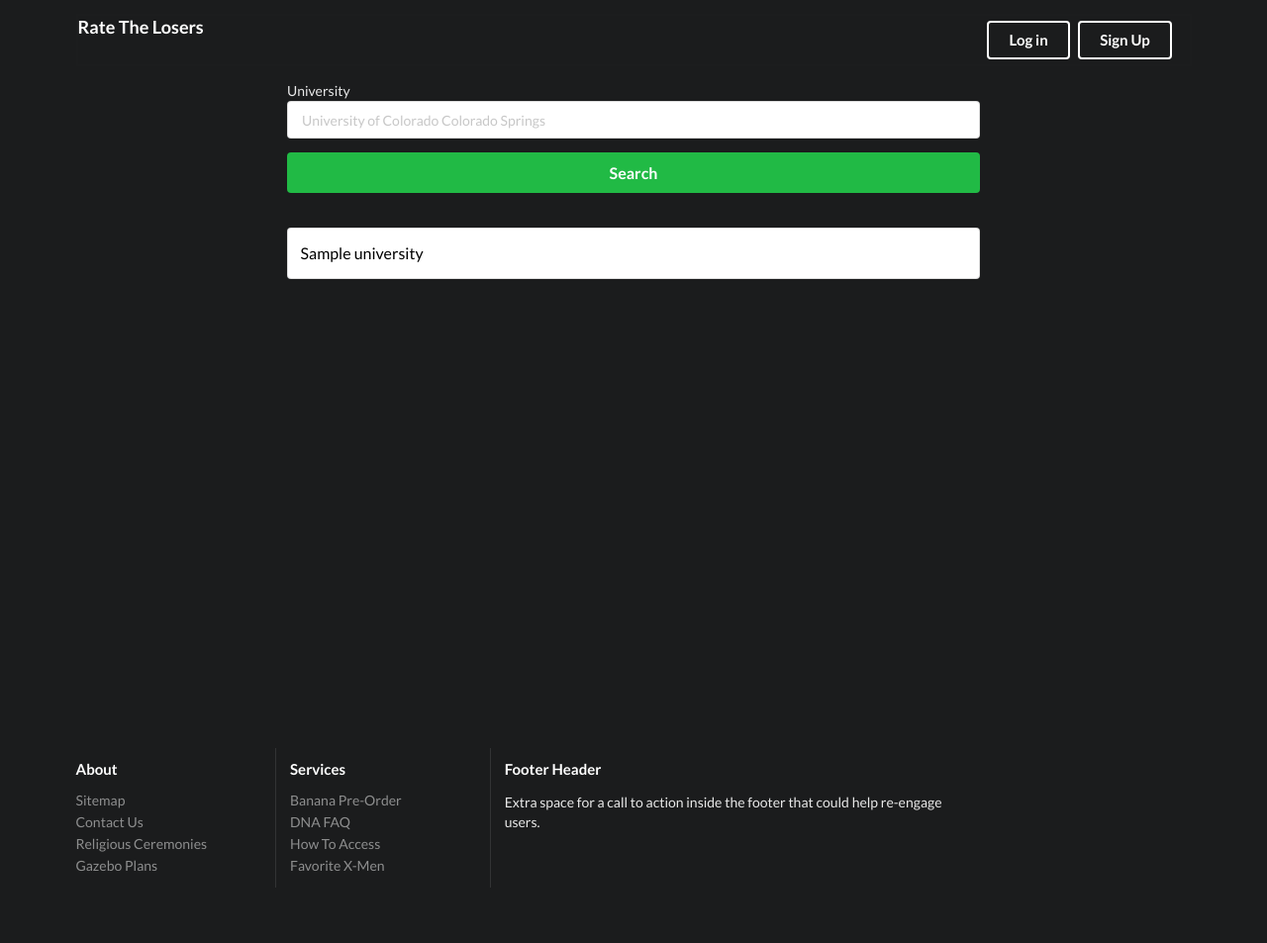
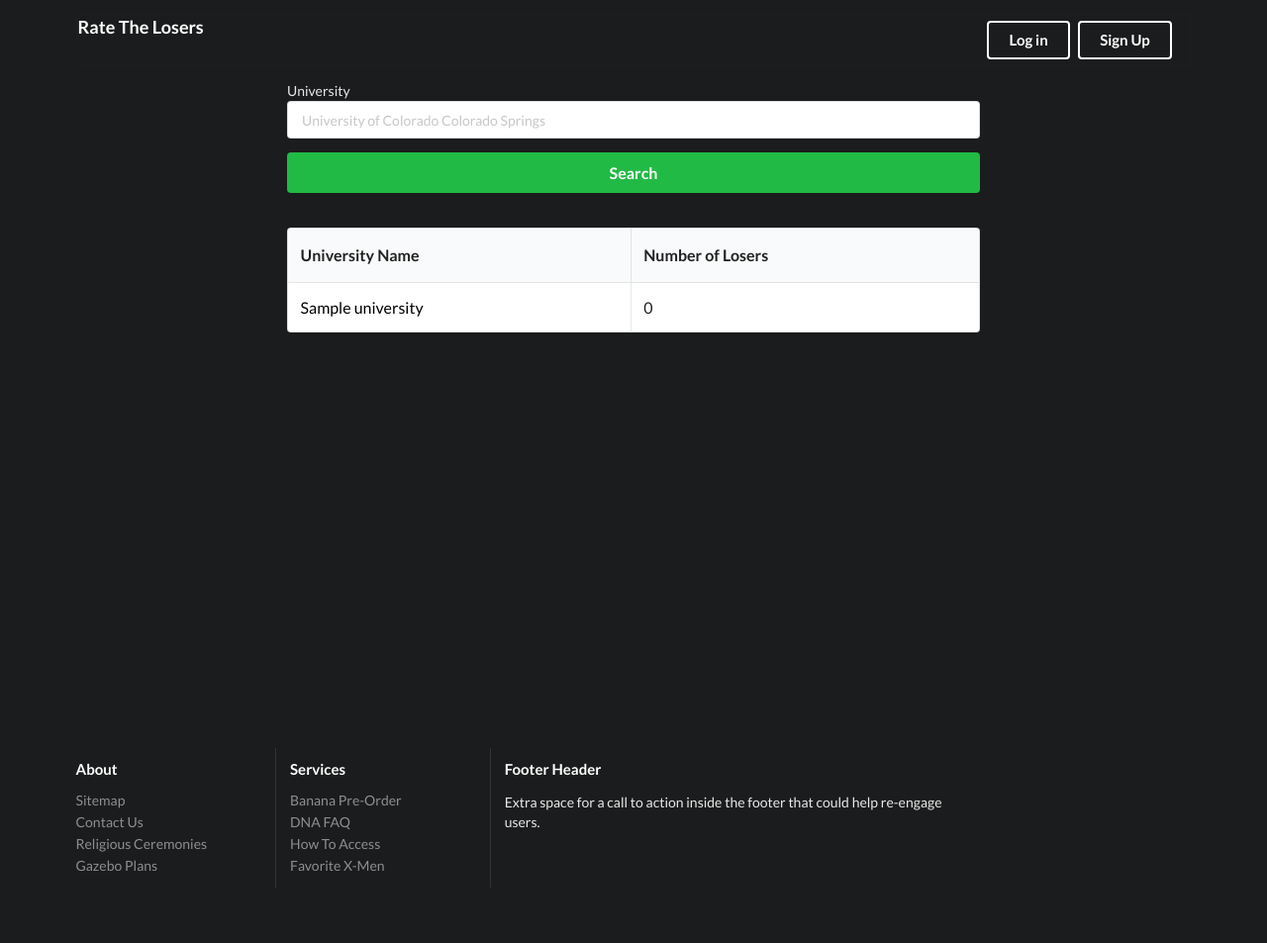
Before and after one commit to cameronwc/Database-Project, a PHP site: page /viewUniversities.php in a window 1280 px wide. Shown: the whole page at 99% size. Run offline with PHP 8.4, Linux system fonts and the light colour scheme; tables that the repository leaves empty or names only in its code hold one stand-in row (values such as "Sample post"); data that the repository does not hold is empty.

Commit message:
Number of Losers added to viewUniversities.php

```diff
--- a/viewUniversities.php
+++ b/viewUniversities.php
@@ -35,12 +35,18 @@ include("./partials/header.html");
         </div>
         <div class="ui text container">
             <table class="ui celled table">
+                <thead>
+                    <tr>
+                        <th>University Name</th>
+                        <th>Number of Losers</th>
+                    </tr>
+                </thead>
                 <tbody>
 
                     <?php
                     // Form database query
                     $q = $conn->real_escape_string($_POST['q']);
-                    $sql = "SELECT * FROM university WHERE name LIKE '%$q%' ORDER BY name";
+                    $sql = "SELECT COALESCE(COUNT(l.fName), 0) AS 'count', u.name AS 'name' FROM university u LEFT JOIN loser l ON u.name = l.university WHERE name LIKE '%$q%' GROUP BY u.name ORDER BY u.name";
 
                     $res = $conn->query($sql);
 
@@ -49,6 +55,7 @@ include("./partials/header.html");
                         while ($row = $res->fetch_assoc()) {
                             echo "<tr>
                                     <td class='click' data-label='Name'><a href='getLosers.php?university=" . urlencode($row["name"]) . "'>" . $row["name"] . "</td>
+                                    <td data-label='LoserCount'>" . $row["count"] . "</td>
                                 </tr>";
                             echo "<script>
                                 $('#" . $row['name'] . $row['lName'] . "').rating('disable');
```
